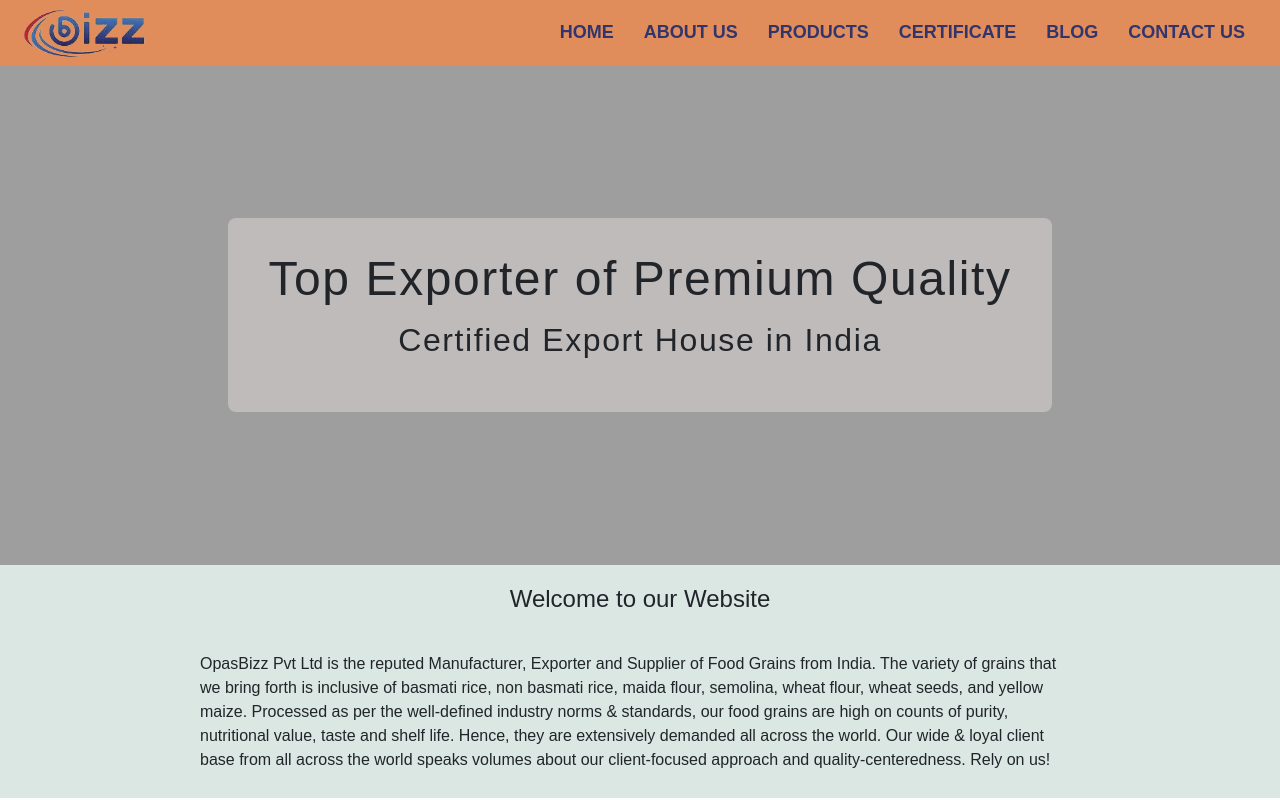
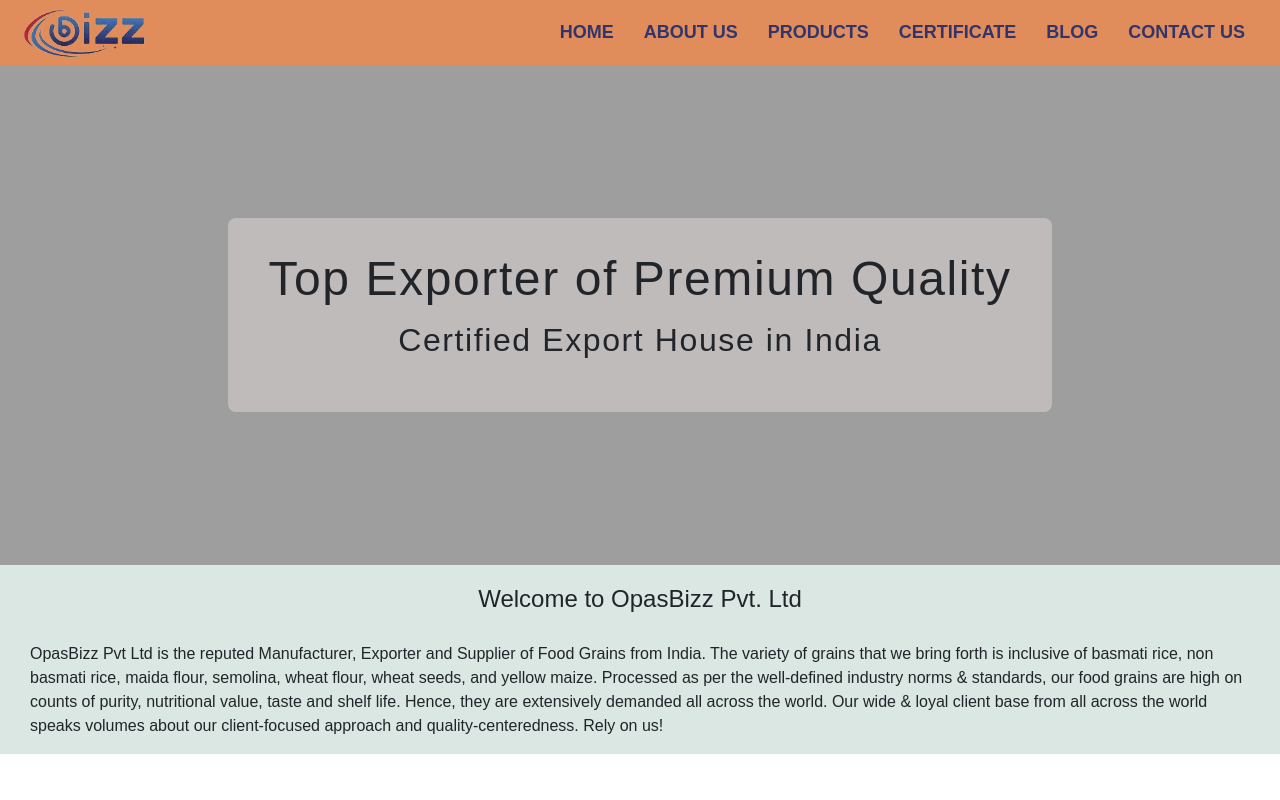
Before and after one commit to shivendra8009727256/opasAngular, an Angular app: page /home in a window 1280 px wide. Shown: the top 800 px of the page. Built offline with nearby package versions, Linux system fonts and the light colour scheme; no server answers.

Commit message:
set text

```diff
--- a/src/app/home/home.component.css
+++ b/src/app/home/home.component.css
@@ -186,8 +186,9 @@
 }
 
 .textContent p {
- padding: 10px;
+ padding-left: 30px;
+ padding-right: 30px;
   text-align: left; /* Align the p tag text to the left */
-  max-width: 900px; /* Optional: Control the width of the paragraph */
+  /* Optional: Control the width of the paragraph */
   margin-top: 20px; /* Optional: Add some space above the paragraph */
 }
--- a/src/app/home/home.component.html
+++ b/src/app/home/home.component.html
@@ -13,7 +13,7 @@
   </div>
 </div>
 <div class="textContainer">
-  <h4>Welcome to our Website</h4>
+  <h4>Welcome to OpasBizz Pvt. Ltd</h4>
   <div class="textContent">
     <p>OpasBizz Pvt Ltd is the reputed Manufacturer, Exporter and Supplier of Food Grains from India. The variety of grains that we bring forth is inclusive of basmati rice, non basmati rice, maida flour, semolina, wheat flour, wheat seeds, and yellow maize. Processed as per the well-defined industry norms & standards, our food grains are high on counts of purity, nutritional value, taste and shelf life. Hence, they are extensively demanded all across the world. Our wide & loyal client base from all across the world speaks volumes about our client-focused approach and quality-centeredness. Rely on us!</p>
   </div>
```
